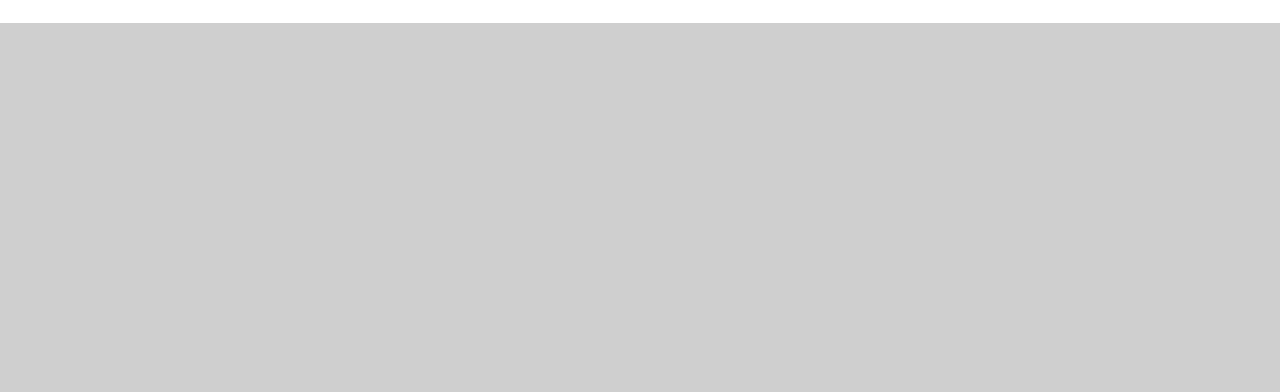
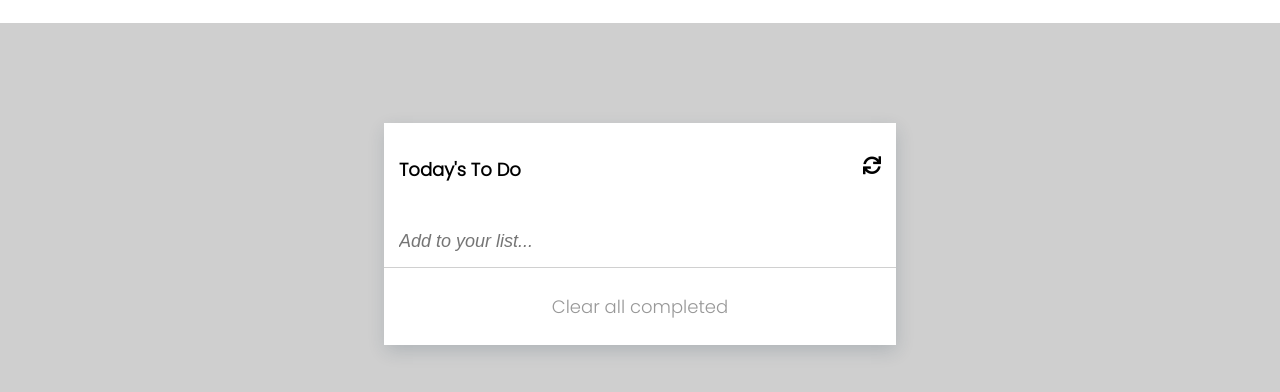
Before and after one commit to osbentech/To-Do-List, a website built with webpack: page src/index.html in a window 1280 px wide. Shown: the part 56-448 px from the top of the page. Built offline with nearby package versions, Linux system fonts and the light colour scheme.

Commit message:
fix minor html error

```diff
--- a/src/index.html
+++ b/src/index.html
@@ -20,11 +20,9 @@
     </div>
   </nav>
 
-  <div class="todo-overall">
+    <section class="section">
+    </section>
 
-    <div>
-    </div>
 
-  </div>
 </body>
 </html>
--- a/src/index.js
+++ b/src/index.js
@@ -15,8 +15,8 @@ const sendToLocalStorage = () => {
   localStorage.setItem('list', JSON.stringify(array));
 };
 
-const section = document.querySelector('div');
-div.innerHTML = `
+const section = document.querySelector('.section');
+section.innerHTML = `
   <div class="main-div">
     <p id="header">Today's To Do <i class="fas fa-sync"></i></p>
     <form action="" class="form">
```
Also changed, not shown: dist/bundle.js, dist/index.html.
